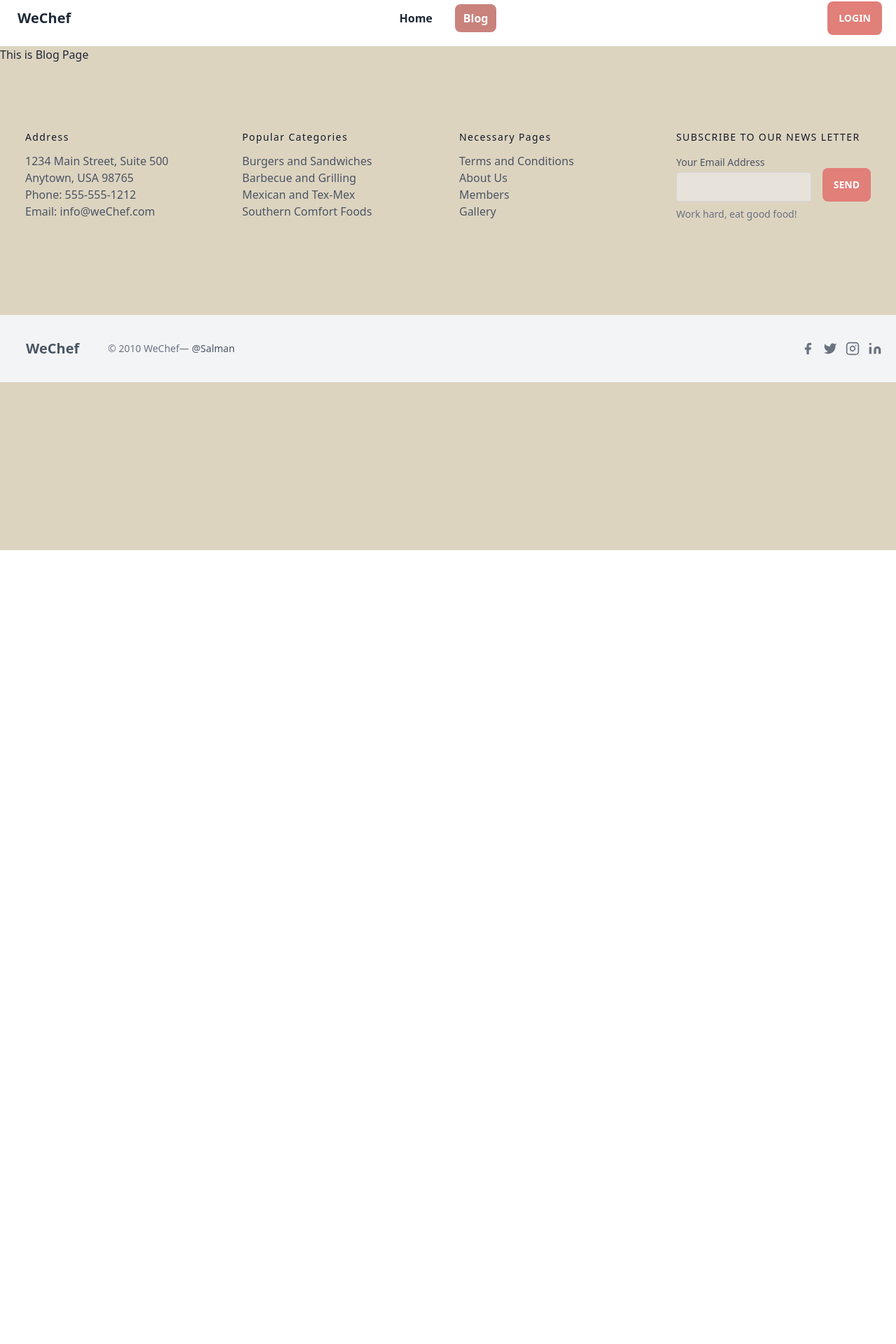
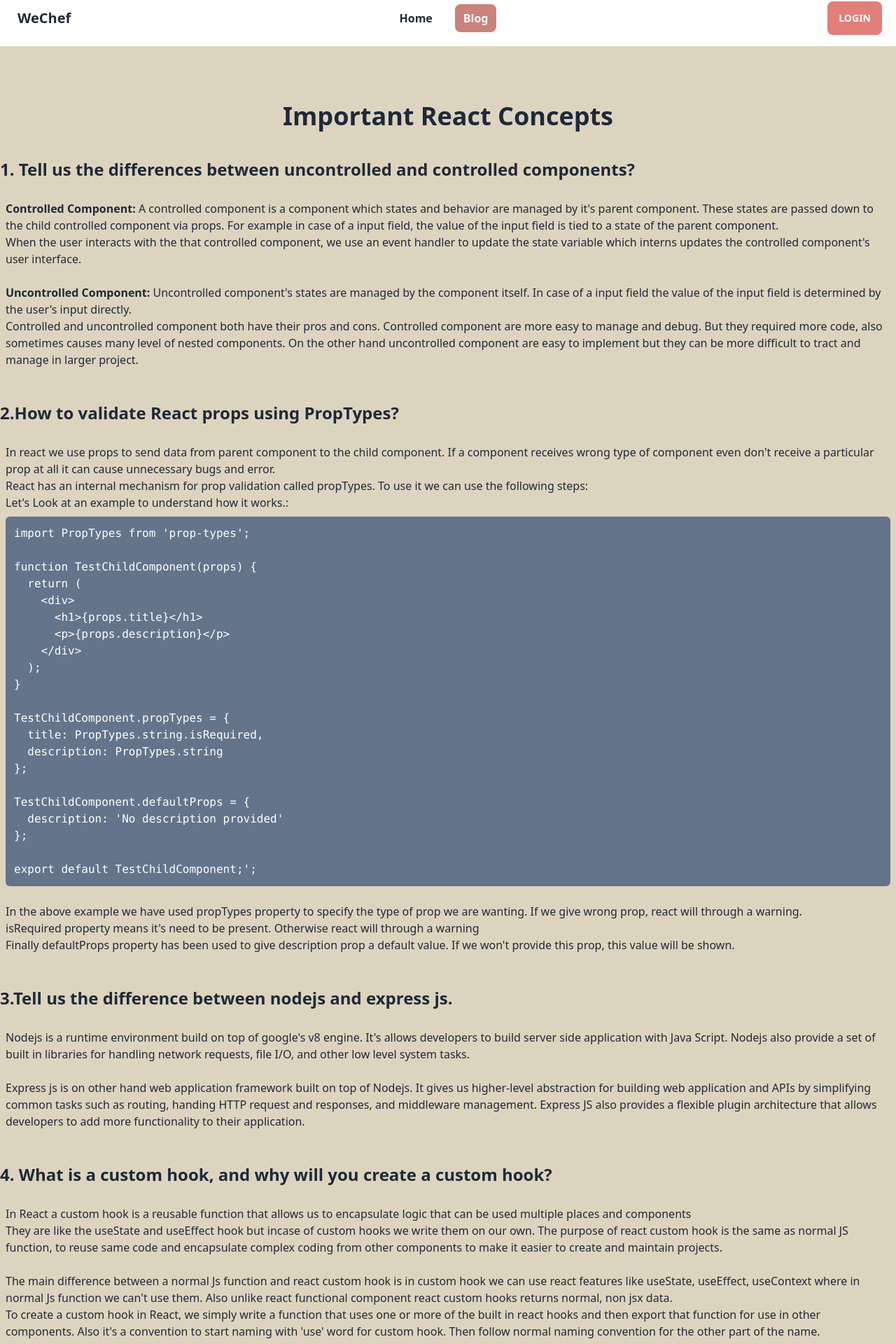
Before and after one commit to Salman-165324/we-chef-client-side, a React (Vite) app: page /blog in a window 1280 px wide. Shown: the part 14-1934 px from the top of the page at 70% size. Before the commit the page ends 800 px from the top, so only its background shows below. Built offline with nearby package versions, Linux system fonts and the light colour scheme; no server answers.

Commit message:
Added the Blog section

```diff
--- a/src/pages/Blog.jsx
+++ b/src/pages/Blog.jsx
@@ -1,9 +1,151 @@
 import React from 'react';
-
 const Blog = () => {
     return (
-        <div>
-            <h1>This is Blog Page</h1>
+        <div className='container max-w-[1280px] mx-auto px-5 lg:px-0 pb-16'>
+            <h1 className='mt-20 text-4xl font-bold text-center'>Important React Concepts</h1>
+            {/* Question no 1: */}
+            <div>
+                <h2 className='mt-10 font-semibold text-2xl'> 1. Tell us the differences between uncontrolled and controlled components?</h2>
+
+                <div className='mt-5 p-2'>
+                    <p>
+                        <span className='font-semibold'>Controlled Component: </span>
+                        {`A controlled component is a component which states and behavior are managed by it's parent component. These states are passed down to the child controlled component via props.
+                        For example in case of a input field, the value of the input field is tied to a state of the parent component.
+                        `}
+                        <br />
+                        {
+                            `
+                        When the user interacts with the that controlled component, we use an event handler to update the state variable which interns updates the controlled component's user interface.
+                        `
+                        }
+
+                    </p>
+                    <br />
+                    <p>
+                        <span className='font-semibold'>Uncontrolled Component: </span>
+                        {
+                            `Uncontrolled component's states are managed by the component itself. In case of a input field the value of the input field is determined by the user's input directly.`
+                        }
+                        <br />
+                        {
+                            `
+                             Controlled and uncontrolled component both have their pros and cons. Controlled component are more easy to manage and debug. But they required more code, also sometimes causes many level of nested components.
+                            `
+                        }
+                        {
+                            `
+                             On the other hand uncontrolled component are easy to implement but they can be more difficult to tract and manage in larger project.
+                            `
+                        }
+                    </p>
+
+                </div>
+            </div>
+            {/* Question no 2: */}
+            <div>
+                <h2 className='mt-10 font-semibold text-2xl'> 2.How to validate React props using PropTypes?</h2>
+                <div className='mt-5 p-2'>
+                    <p>
+                        {
+                            `In react we use props to send data from parent component to the child component. If a component receives wrong type of component even don't receive a particular prop at all it can cause unnecessary bugs and error.
+                          `
+                        }
+                    </p>
+                    <p>
+                        React has an internal mechanism for prop validation called propTypes. To use it we can use the following steps:
+                    </p>
+                    <p>
+                        {`Let's Look at an example to understand how it works.`}:
+                    </p>
+                    <pre className='mt-2 bg-slate-500 text-white p-3 rounded-md'>
+                        <code>
+                            {`import PropTypes from 'prop-types';
+
+function TestChildComponent(props) {
+  return (
+    <div>
+      <h1>{props.title}</h1>
+      <p>{props.description}</p>
+    </div>
+  );
+}
+
+TestChildComponent.propTypes = {
+  title: PropTypes.string.isRequired,
+  description: PropTypes.string
+};
+
+TestChildComponent.defaultProps = {
+  description: 'No description provided'
+};
+
+export default TestChildComponent;';`}
+                        </code>
+                    </pre>
+                    <br />
+                    <p>
+                        In the above example we have used propTypes property to specify the type of prop we are wanting. If we give wrong prop, react will through a warning.
+                        <br />
+                        {`isRequired property means it's need to be present. Otherwise react will through a warning`}
+                        <br />
+                        {
+                            `Finally defaultProps property has been used to give description prop a default value. If we won't provide this prop, this value will be shown. `
+                        }
+                    </p>
+                </div>
+            </div>
+
+            {/* Question no 3: */}
+            <div>
+                <h2 className='mt-10 font-semibold text-2xl'> 3.Tell us the difference between nodejs and express js.</h2>
+                <div className='mt-5 p-2'>
+                    <p>
+                        {
+                            `Nodejs is a runtime environment build on top of google's v8 engine. It's allows developers to build  server side application with Java Script. Nodejs also provide a set of built in libraries for handling network requests, file I/O, and other low level system tasks.`
+                        }
+                    </p>
+                    <br />
+                    <p>
+                        {
+                            `Express js is on other hand web application framework built on top of Nodejs. It gives us higher-level abstraction for building web application and APIs by simplifying common tasks such as routing, handing HTTP request and responses, and middleware management. Express JS also provides a flexible plugin architecture that allows developers to add more functionality to their application. `
+                        }
+                    </p>
+                </div>
+            </div>
+            {/*Question no 4:  */}
+            <div>
+                <h2 className='mt-10 font-semibold text-2xl'> 4. What is a custom hook, and why will you create a custom hook?</h2>
+                <div className='mt-5 p-2'>
+                    <p>
+                        {
+                            `In React a custom hook is a reusable function that allows us to encapsulate logic that can be used multiple places and components`
+                        }
+                    </p>
+                    <p>
+                        {
+                            ``
+                        }
+                    </p>
+                    <p>
+                        They are like the useState and useEffect hook but incase of custom hooks we write them on our own.
+                        The purpose of react custom hook is the same as normal JS function, to reuse same code and encapsulate complex coding from other components to make it easier to create and maintain projects.
+                    </p>
+                    <br />
+                    <p>
+                       {
+                        `
+                        The main difference between a normal Js function and react custom hook is in custom hook we can use react features like useState, useEffect, useContext where in normal Js function we can't use them. Also unlike react functional component react custom hooks returns normal, non jsx data.`
+                       }
+                    </p>
+                    <p>
+                        {
+                         `To create a custom hook in React, we simply write a function that uses one or more of the built in react hooks and then export that function for use in other components. Also it's a convention to start naming with 'use' word for custom hook. Then follow normal naming convention for the other part of the name.`
+
+                        }
+                    </p>
+                </div>
+            </div>
         </div>
     );
 };
```
